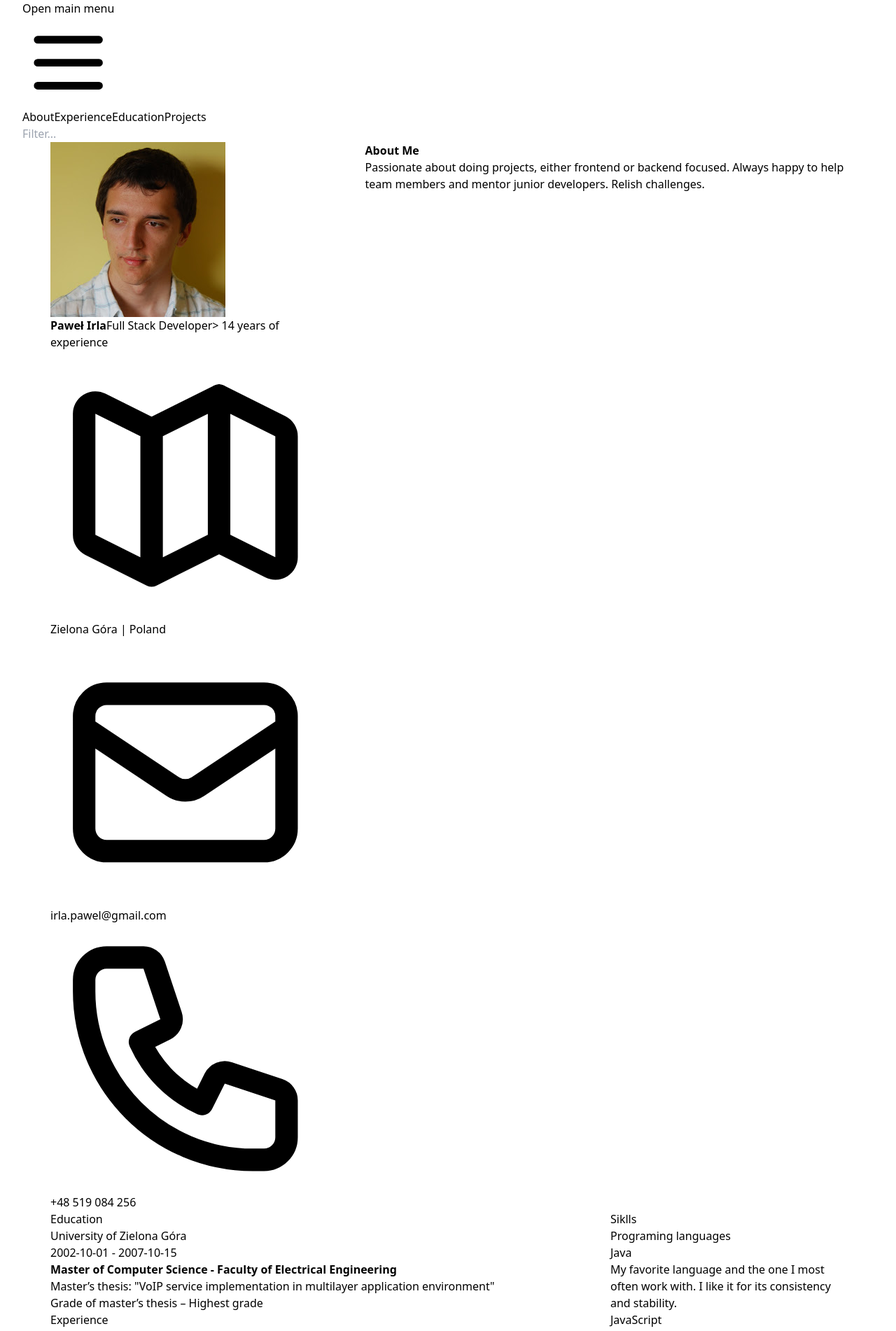
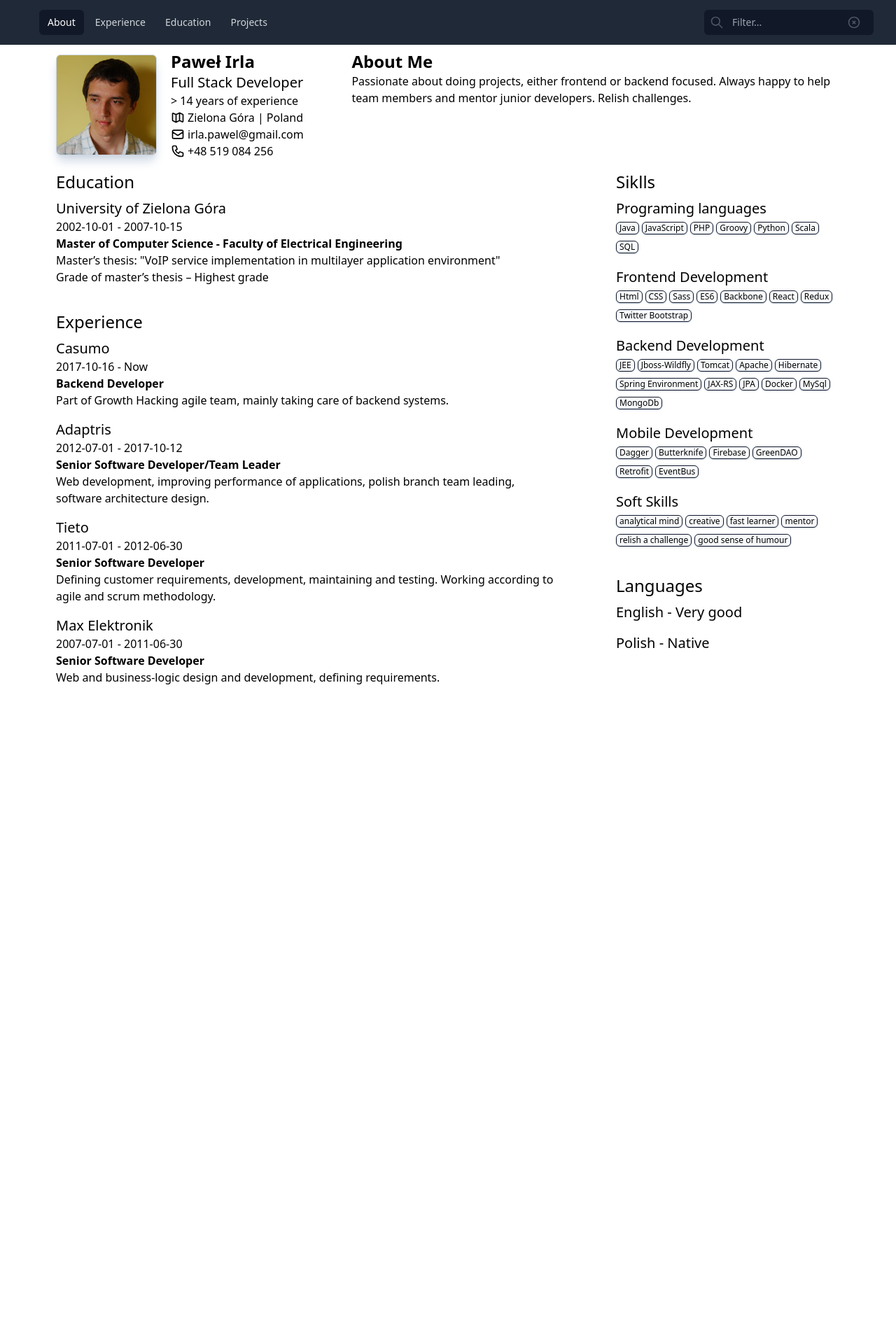
Before and after one commit to irla/irla.github.io, a Next.js app: page / in a window 1280 px wide. Shown: the top 1902 px of the page at 70% size. After the commit the page ends 1008 px from the top, so only its background shows below. Built offline with nearby package versions, Linux system fonts and the light colour scheme.

Commit message:
Components and first hooks

```diff
--- /dev/null
+++ b/components/Pill.tsx
@@ -0,0 +1,10 @@
+interface PillProps {
+    label: string,
+}
+
+export const Pill: React.FC<PillProps> = ({children, label}) => {
+    return <div className="group select-none inline-block mr-1 mb-1 px-1 text-xs border border-slate-900 rounded-md bg-slate-50 shadow-sm shadow-slate-300 hover:text-white hover:bg-slate-600">
+    {label}
+    {(children != null) && <div className="hidden absolute group-hover:block bg-slate-600 border-slate-900 rounded-md max-w-xs border mt-1 p-1 shadow-sm">{children}</div>}
+</div>
+}
--- /dev/null
+++ b/components/Score.tsx
@@ -0,0 +1,21 @@
+import { StarIcon as EmtpyStar} from '@heroicons/react/outline'
+import { StarIcon as SolidStar } from '@heroicons/react/solid'
+
+interface ScoreProps {
+    max: number,
+    current?: number,
+}
+
+export const Score: React.FC<ScoreProps> = ({max, current}) => {
+    let stars: JSX.Element[] = [];
+    if (current) {
+        for (let i = 0; i < current; i++) {
+            stars.push(<SolidStar className="inline w-4 h-4 mr-1" key={'star-' + i}/>)
+        }
+        for (let i = current; i < max; i++) {
+            stars.push(<EmtpyStar className="inline w-4 h-4 mr-1" key={'star-' + i}/>)
+        }
+
+    }
+    return <div>{stars}</div>
+}
--- a/pages/index.tsx
+++ b/pages/index.tsx
@@ -1,11 +1,12 @@
 import type { NextPage, GetStaticProps } from 'next'
 import Head from 'next/head'
-import Navbar from '../sections/Navbar'
+import { Navbar } from '../sections/Navbar'
 import PersonalDetails from '../sections/PersonalDetails'
 import About from '../sections/About'
 import { Experience, ExperienceProps } from '../sections/Experience'
 import { Skills, SkillsProps } from '../sections/Skills'
 import fetch from 'cross-fetch'
+import { useState } from 'react'
 
 interface Props {
   experience: ExperienceProps,
@@ -30,6 +31,10 @@ export const getStaticProps: GetStaticProps<Props> = async () => {
 }
 
 const Home: NextPage<Props> = ({experience, skills}: Props) => {
+  const [filter, setFilter] = useState('')
+  const filterIsBlank = (!filter || filter.trim().length == 0) as boolean
+  const hideClass = filterIsBlank ? '' : 'hidden'
+
   return (
     <div>
       <Head>
@@ -39,11 +44,11 @@ const Home: NextPage<Props> = ({experience, skills}: Props) => {
       </Head>
 
       <header>
-        <Navbar />
+        <Navbar onFilterUpdate={(value) => {setFilter(value)}}/>
       </header>
 
       <main className='px-2 sm:px-10 max-w-7xl mx-auto'>
-        <div className="sm:flex">
+        <div className={filterIsBlank ? 'sm:flex' : 'hidden'}>
           <div className="px-2 sm:px-6 lg:px-8 md:px-1">
             <PersonalDetails />
           </div>
--- a/sections/Experience.tsx
+++ b/sections/Experience.tsx
@@ -36,7 +36,7 @@ export const Experience: React.FC<ExperienceProps> = (props) => {
                         <div className='block'>{educationItem.startDate} - {educationItem.endDate}</div>
                         <strong>{educationItem.studyType} - {educationItem.area}</strong>
                         {educationItem.summary.map((summaryLine: string) => {
-                            return <div className="block">{summaryLine}</div>
+                            return <div className="block" key={summaryLine}>{summaryLine}</div>
                         })}
                     </div>
                 })}
--- a/sections/Navbar.tsx
+++ b/sections/Navbar.tsx
@@ -1,5 +1,6 @@
 import { Disclosure } from '@headlessui/react'
 import { SearchIcon, XCircleIcon, MenuIcon, XIcon } from '@heroicons/react/outline'
+import { useState } from 'react'
 
 const navigation = [
   { name: 'About', href: '#', current: true },
@@ -12,7 +13,45 @@ function classNames(...classes: string[]) {
   return classes.filter(Boolean).join(' ')
 }
 
-export default function Navbar() {
+export interface NavbarProps {
+  onFilterUpdate: (filter: string) => void
+}
+
+export const Navbar: React.FC<NavbarProps> = ({onFilterUpdate}) => {
+
+  const [filter, setFilterValue] = useState('')
+  const [timeoutId, setTimeoutId] = useState(0)
+
+  const blockEnterPress = (e: React.KeyboardEvent<HTMLInputElement>) => {
+    if(e.key === 'Enter') {
+      e.preventDefault()
+    }
+  };
+
+  const clearSubmited = (e: React.FormEvent<HTMLButtonElement>) => {
+    setFilterValue('')
+    fireFilterChangeDelayed('', 0)
+    e.preventDefault()
+  };
+
+  const onFilterChange = (e: React.FormEvent<HTMLInputElement>) => {
+    const value = e.currentTarget.value
+    setFilterValue(value)
+    fireFilterChangeDelayed(value, 200)
+  };
+
+  const fireFilterChangeDelayed = (value: string, delay: number, scrollId : string = '') => {
+    if (timeoutId > 0) clearTimeout(timeoutId)
+    setTimeoutId(window.setTimeout(() => { onFilterUpdate(value) }, delay))
+    if (scrollId) {
+      window.setTimeout(() => {
+        const element = document.getElementById(scrollId);
+        if (element) element.scrollIntoView();
+      }, 50);
+    }
+  }
+
+
   return (
     <Disclosure as="nav" className="bg-gray-800">
       {({ open }) => (
@@ -54,16 +93,15 @@ export default function Navbar() {
                 <form method="GET">
                   <div className="relative text-gray-600 focus-within:text-gray-400">
                     <span className="absolute inset-y-0 left-0 flex items-center pl-2">
-                      <button type="submit" className="p-1 focus:outline-none focus:shadow-outline">
                         <SearchIcon className="block h-5 w-5" aria-hidden="true" />
-                      </button>
                     </span>
                     <span className="absolute inset-y-0 left-48 flex items-center pl-2">
-                      <button type="submit" className="p-1 focus:outline-none focus:shadow-outline">
+                      <button type="submit" className="p-1 focus:outline-none focus:shadow-outline" onClick={clearSubmited}>
                         <XCircleIcon className="block h-5 w-5" aria-hidden="true" />
                       </button>
                     </span>
-                    <input type="search" name="q" className="py-2 text-sm text-white bg-gray-900 rounded-md pl-10 focus:outline-none focus:bg-white focus:text-gray-900" placeholder="Filter..." />
+                    <input type="search" name="q" value={filter} onKeyPress={blockEnterPress} onChange={onFilterChange}
+                      className="py-2 text-sm text-white bg-gray-900 rounded-md pl-10 focus:outline-none focus:bg-white focus:text-gray-900" placeholder="Filter..." />
                   </div>
                 </form>
               </div>
--- a/sections/PersonalDetails.tsx
+++ b/sections/PersonalDetails.tsx
@@ -1,8 +1,11 @@
 import { MapIcon, MailIcon, PhoneIcon } from '@heroicons/react/outline'
 
-export default function PersonalDetails() {
+interface PersonalDetailsProps {
+}
+
+const PersonalDetails: React.FC<PersonalDetailsProps> = ({}) => {
     return (
-        <div className="relative flex items-center p-2">
+        <div className="flex items-center p-2">
             <img className="flex flex-col mr-3 w-36 h-36 rounded-md border-slate-300 border shadow-lg shadow-slate-300 md:mr-5" src="pawel_irla_pic.jpg" />
             <div className="flex flex-col">
                 <strong className="text-2xl">Paweł Irla</strong>
@@ -15,3 +18,5 @@ export default function PersonalDetails() {
         </div>
     )
 }
+
+export default PersonalDetails
--- a/sections/Skills.tsx
+++ b/sections/Skills.tsx
@@ -1,3 +1,6 @@
+import { Pill } from '../components/Pill'
+import { Score } from '../components/Score'
+
 interface Skill {
     name: string,
     score?: number,
@@ -33,10 +36,10 @@ export const Skills: React.FC<SkillsProps> = (props) => {
                         <div className='block text-xl'>{skillGroupItem.name}</div>
                         <div>
                         {skillGroupItem.items.map(( skillItem: Skill) => {
-                            return <div className="group select-none inline-block mr-1 mb-1 px-1 text-xs border border-slate-900 rounded-md bg-slate-50 shadow-sm shadow-slate-300 hover:text-white hover:bg-slate-600">
-                                {skillItem.name}
-                                <div className="hidden absolute group-hover:block bg-slate-600 border-slate-900 rounded-md max-w-xs border mt-1 p-1 shadow-sm">{skillItem.info}</div>
-                            </div>
+                            return <Pill label={skillItem.name} key={skillItem.name}>
+                                <Score max={10} current={skillItem.score} />
+                                <div className="p-1 text-sm">{skillItem.info}</div>
+                            </Pill>
                         })}
                         </div>
                     </div>
--- a/tailwind.config.js
+++ b/tailwind.config.js
@@ -2,6 +2,7 @@ module.exports = {
   content: [
     "./pages/**/*.tsx",
     "./components/**/*.tsx",
+    "./sections/**/*.tsx",
   ],
   theme: {
     extend: {},
```
